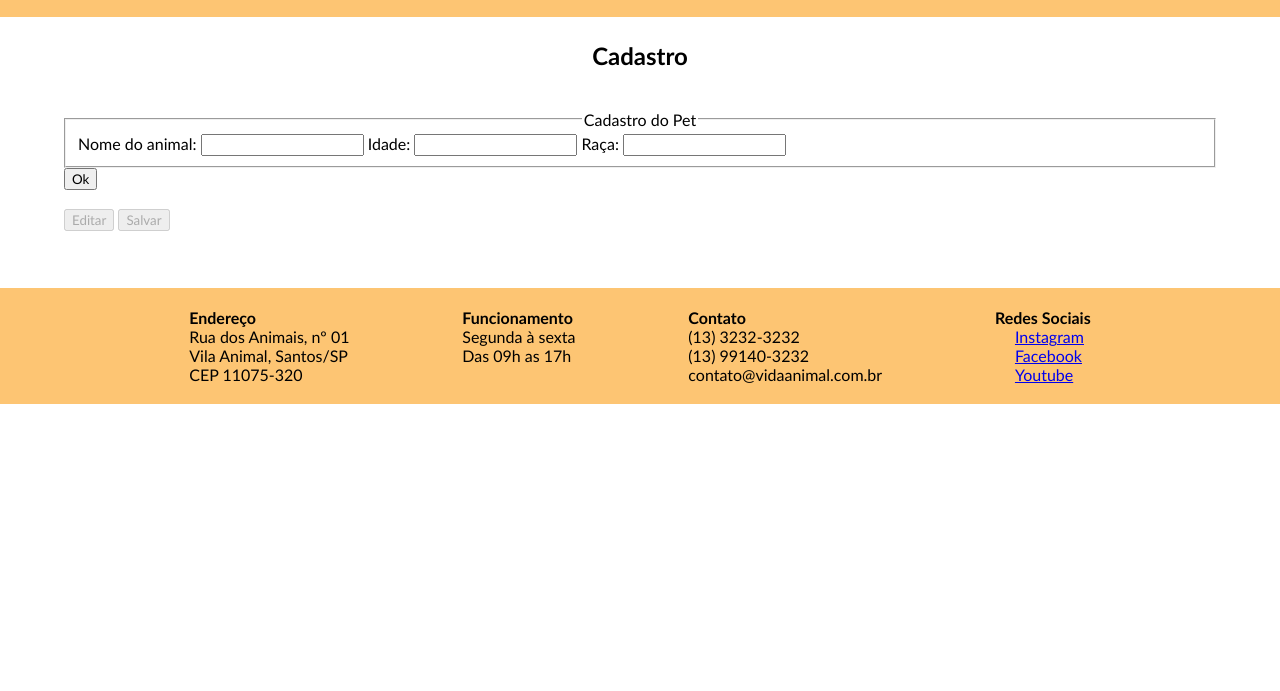
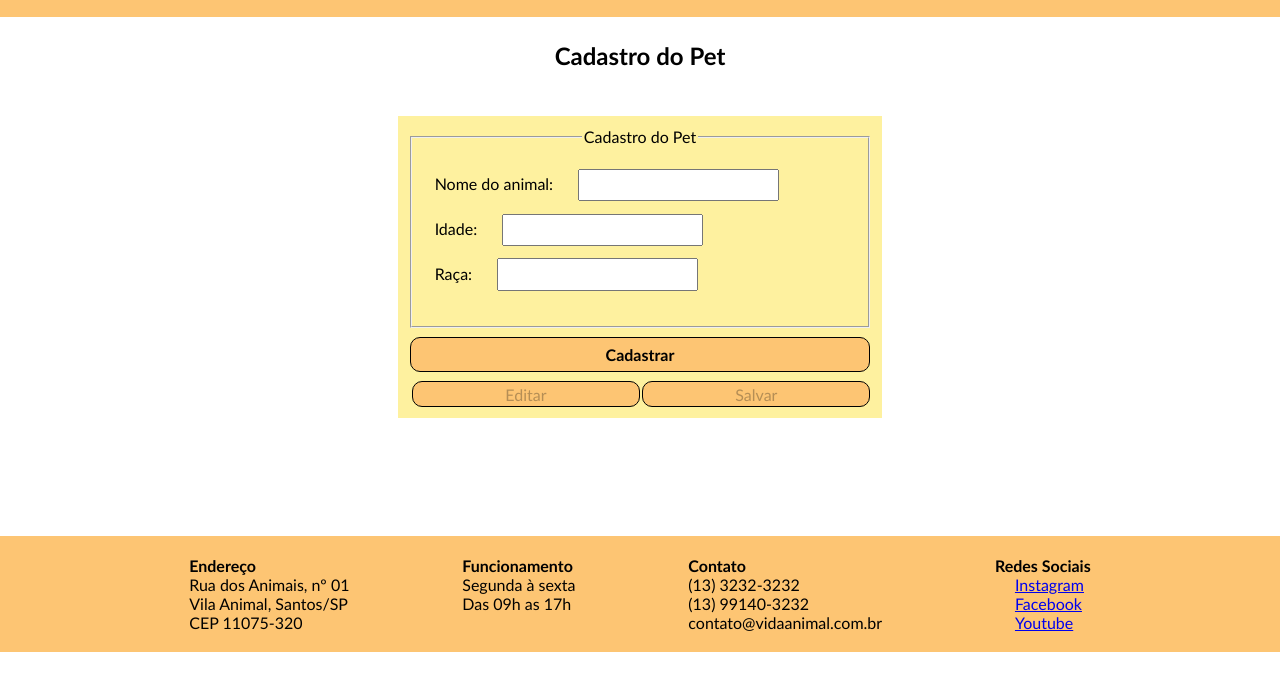
Before and after one commit to nathreginavt/ProjetoPSI, a plain HTML site: page cadastro.html in a window 1280 px wide. Shown: the part 107-798 px from the top of the page. Drawn offline with Linux system fonts and the light colour scheme.

Commit message:
Estilização da tela de cadastro

```diff
--- a/cadastro.html
+++ b/cadastro.html
@@ -28,25 +28,35 @@
   </header>
 
   <main class="main">
-    <h2>Cadastro</h2>
+    <h2>Cadastro do Pet</h2>
     <h3 id="mensagemDono"> </h3>
 
-    <form action="" id="cadastroForm">
+    <form action="" id="cadastroForm" class="formCadastro">
 
       <fieldset>
         <legend>Cadastro do Pet</legend>
-        <label for="nomePet">Nome do animal: </label>
-        <input type="text" id="nomePet" name="nomePet" required>
+        <div class="inputCadastro">
+          <label for="nomePet">Nome do animal: </label>
+          <input type="text" id="nomePet" name="nomePet" required>
+        </div>
+        <div class="inputCadastro">
+          <label for="idade">Idade: </label>
+          <input type="text" id="idade" name="idade" required>
+        </div>
+        <div class="inputCadastro">
+          <label for="raca">Raça: </label>
+          <input type="text" id="raca" name="raca" required>
+        </div>
+      </fieldset>
 
-        <label for="idade">Idade: </label>
-        <input type="text" id="idade" name="idade" required>
+        <input type="submit" value="Cadastrar" onclick="geraLista()" id="btn_cadastrar">
+        <div class="botoesCadastro">
+          <button id="btn_Editar" onclick="editarDados()" disabled="true">Editar</button>
+          <button id="btn_salvar" onclick="salvarDados()" disabled=true>Salvar</button>
+        </div>
 
-        <label for="raca">Raça: </label>
-        <input type="text" id="raca" name="raca" required>
-      </fieldset>
     </form>
 
-    <input type="submit" value="Ok" onclick="geraLista()" id="btn_cadastrar">
 
     <ul id="lista">
       <li id="item1"></li>
@@ -54,9 +64,6 @@
       <li id="item3"></li>
     </ul>
     <br>
-
-<button id="btn_Editar" onclick="editarDados()" disabled="true">Editar</button>
-<button id="btn_salvar" onclick="salvarDados()"disabled=true>Salvar</button>
 
     <br><br><br><br>
   </main>
--- a/style.css
+++ b/style.css
@@ -75,6 +75,7 @@ nav{
     margin-right: 4%;
     padding-top: 3%;
     font-size: 1.2rem;
+    margin-top: 5%;
 }
 
 /* CONTEÚDO PRINCIPAL / MAIN */
@@ -147,9 +148,6 @@ footer > div > ul > li{
     list-style-type: none;
 }
 
-#listaDono{
-    list-style-type: none;
-}
 
 /*PÁGINA CONTATO*/
 #mapa {
@@ -257,3 +255,86 @@ th, td{
     text-align: center;
     margin-bottom: 1.5%;
 }
+
+form.formCadastro{
+    width: 40%;
+    margin-top: 2%;
+    padding: 1%;
+    margin-bottom: 2%;
+    background-color: #FEF19F;
+
+
+}
+
+.formCadastro div > .inputCadastro{
+    display: inline-block;
+    width: 50%;
+    margin: 2% auto;
+    padding: 1%;
+    font-size: 1rem;
+
+}
+
+.inputCadastro input {
+    padding: 1.5%;
+    margin-bottom: 3%;
+    width: 45%;
+    margin-left: 5%;
+}
+fieldset{
+    padding: 5%;
+}
+
+#btn_cadastrar{
+width: 100%;
+padding: 1.5%;
+display: inline-block;
+margin-top: 2%;
+background-color:#fdc573;
+border: 1px solid black;
+border-radius: 10px;
+font-weight: bold;
+font-size: 1rem;
+}
+
+#btn_Editar, #btn_salvar{
+    width:55%;
+    padding: 0.5%;
+    background-color:#fdc573;
+    border: 1px solid black;
+    border-radius: 10px;
+    font-size: 1rem;
+    margin-top: 2%;
+    margin-left: 0.5%;
+}
+.botoesCadastro{
+    display: flex;
+    flex-direction: row;
+}
+
+#btn_cadastro{
+    width:43%;
+    padding: 0.5%;
+    background-color:#fdc573;
+    border: 1px solid black;
+    border-radius: 10px;
+    font-size: 1rem;
+    margin-top: 3%;
+    margin-left: 0.5%;
+}
+#btn_cadastro:hover{
+    background-color: #ffa51f;
+}
+
+#btn_cadastrar:hover{
+    background-color: #ffa51f;
+}
+#btn_Editar:hover{
+    background-color:#ffa51f;
+}
+#btn_salvar:hover{
+    background-color: #ffa51f;
+}
+#btnContato:hover{
+    background-color: #ffa51f;
+}
```
Also changed, not shown: index.html (+1 -2 lines).
